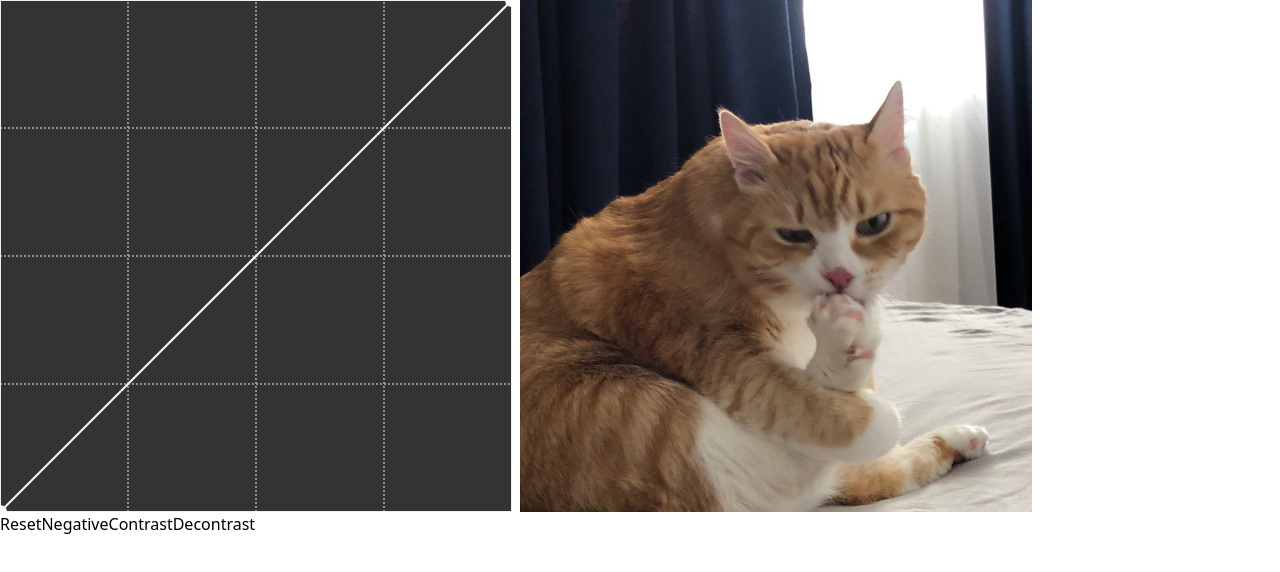
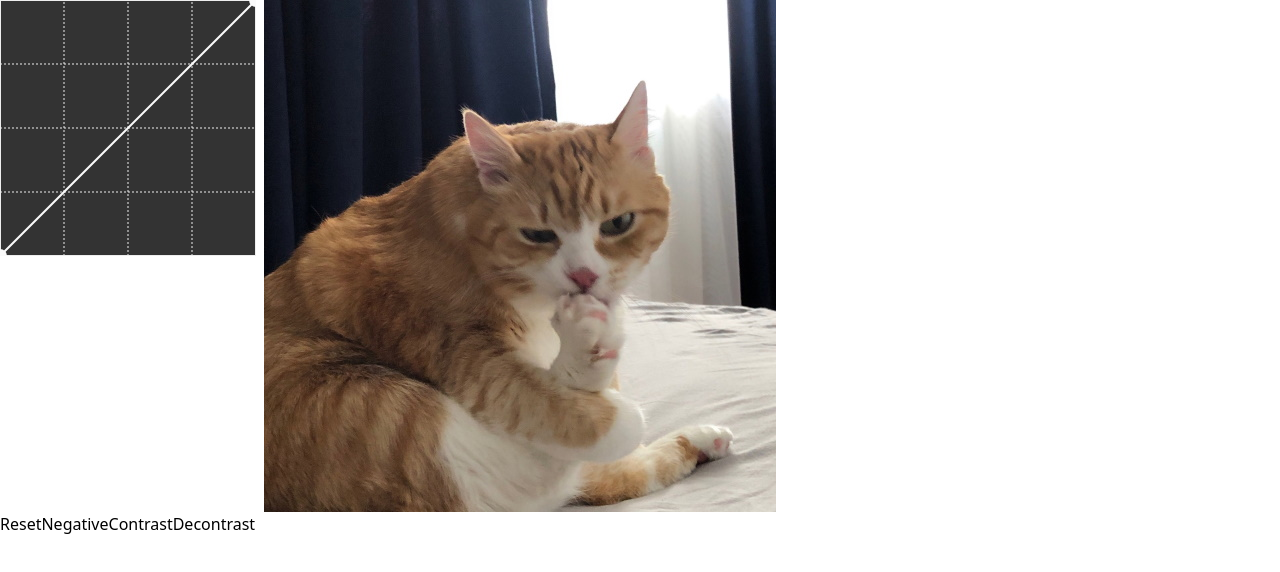
Before and after one commit to skorikovkr/color-correction, a Vue app: page / in a window 1280 px wide. Shown: the top 572 px of the page. Built offline with nearby package versions, Linux system fonts and the light colour scheme.

Commit message:
Only square shape of curve canvas

```diff
--- a/src/App.vue
+++ b/src/App.vue
@@ -7,11 +7,8 @@ import './style.css';
 const curveCanvas = ref<InstanceType<typeof CurveCanvas>>();
 const imageCanvas = ref<InstanceType<typeof HTMLCanvasElement>>();
 const ctx = ref<CanvasRenderingContext2D | null>();
-const curveCanvasSize = {
-  height: 512,
-  width: 512,
-}
-const ratioTo255 = curveCanvasSize.width / 256;  // assuming interpolation always start in x:0
+const curveCanvasSize = 256;
+const ratioTo255 = curveCanvasSize / 256;  // assuming interpolation always start in x:0
 const colorCount = {
   R: Array.from({ length: 256 }, () => 0),
   G: Array.from({ length: 256 }, () => 0),
@@ -108,28 +105,28 @@ const handleClick = () => {
 
 const handleNegativeClick = () => {
   curveCanvas.value?.set([
-    { x: 0, y: curveCanvasSize.height },
-    { x: curveCanvasSize.width, y: 0 }
+    { x: 0, y: curveCanvasSize },
+    { x: curveCanvasSize, y: 0 }
   ]);
 }
 
 const handleContrastClick = () => {
-  const contrastValue = 50;
+  const contrastValue = curveCanvasSize / 8;
   curveCanvas.value?.set([
     { x: 0, y: 0 },
-    { x: curveCanvasSize.width * 1/4, y: curveCanvasSize.height * 1/4 - contrastValue},
-    { x: curveCanvasSize.width * 3/4, y: curveCanvasSize.height * 3/4 + contrastValue },
-    { x: curveCanvasSize.width, y: curveCanvasSize.height }
+    { x: curveCanvasSize * 1/4, y: curveCanvasSize * 1/4 - contrastValue},
+    { x: curveCanvasSize * 3/4, y: curveCanvasSize * 3/4 + contrastValue },
+    { x: curveCanvasSize, y: curveCanvasSize }
   ]);
 }
 
 const handleDecontrastClick = () => {
-  const decontrastValue = 50;
+  const decontrastValue = curveCanvasSize / 8;
   curveCanvas.value?.set([
     { x: 0, y: 0 },
-    { x: curveCanvasSize.width * 1/4, y: curveCanvasSize.height * 1/4 + decontrastValue },
-    { x: curveCanvasSize.width * 3/4, y: curveCanvasSize.height * 3/4 - decontrastValue },
-    { x: curveCanvasSize.width, y: curveCanvasSize.height }
+    { x: curveCanvasSize * 1/4, y: curveCanvasSize * 1/4 + decontrastValue },
+    { x: curveCanvasSize * 3/4, y: curveCanvasSize * 3/4 - decontrastValue },
+    { x: curveCanvasSize, y: curveCanvasSize }
   ]);
 }
 </script>
@@ -138,10 +135,7 @@ const handleDecontrastClick = () => {
   <div class="flex gap-2 flex-auto">
     <CurveCanvas
       ref="curveCanvas"
-      :size="{
-        height: curveCanvasSize.height,
-        width: curveCanvasSize.width,
-      }"
+      :size="curveCanvasSize"
       :colorHistogram="colorCount"
       @curve-changed="onCurveChanged"
     />
--- a/src/components/CurveCanvas.vue
+++ b/src/components/CurveCanvas.vue
@@ -10,11 +10,6 @@ type BlockableDraggablePoint = {
   blockX?: boolean,
   blockY?: boolean
 };
-
-type Size = {
-  height: number,
-  width: number
-}
 
 type ColorHistogram = {
   R: number[],
@@ -29,11 +24,8 @@ type ColorHistogram = {
 
 const props = defineProps({
   size: {
-    type: Object as PropType<Size>,
-    default: {
-        width: 512,
-        height: 512
-    }
+    type: Number,
+    default: 512
   },
   colorHistogram: {
     type: Object as PropType<ColorHistogram>,
@@ -50,16 +42,16 @@ const emit = defineEmits<{
 }>()
 
 const isOutOfBounds = (p: Point, ignoreXAxis = false, ignoreYAxis = false) => {
-  if (!ignoreXAxis && (p.x < 0 || p.x > props.size.width))
+  if (!ignoreXAxis && (p.x < 0 || p.x > props.size))
     return true;
-  if (!ignoreYAxis && (p.y < 0 || p.y > props.size.height))
+  if (!ignoreYAxis && (p.y < 0 || p.y > props.size))
     return true;
   return false;
 }
 
 const initialPoints : BlockableDraggablePoint[] = [
   { x: 0, y: 0, blockX: true },
-  { x: props.size.width, y: props.size.height, blockX: true  },
+  { x: props.size, y: props.size, blockX: true  },
 ]
 const points = ref(initialPoints.map(p => ({...p})));
 
@@ -106,13 +98,13 @@ const curveOutOfBoundPoints = computed(() => {
   });
   // with upper bound
   cubicPolynomials.value.forEach(p => {
-    const upperD = p.polynomial.D - props.size.height - 0.5;  // find solution on a little lower height for prettier look
+    const upperD = p.polynomial.D - props.size - 0.5;  // find solution on a little lower height for prettier look
     const solutionsWithMax = solveCubic(p.polynomial.A, p.polynomial.B, p.polynomial.C, upperD);
     if (solutionsWithMax.length < 2) return;  // avoid unnecessary calculations
     const cubicSolutions : Point[] = [];
     solutionsWithMax.forEach(point => {
       if (point >= p.range.xmin && point <= p.range.xmax)
-        cubicSolutions.push({ x: point, y: props.size.height });
+        cubicSolutions.push({ x: point, y: props.size });
     });
     if (cubicSolutions.length == 2)
       pointsOutOfBounds.push(cubicSolutions);
@@ -168,12 +160,12 @@ const set = (ps : Point[]) => {
     points.value = initialPoints.map(p => ({...p}));
     throw new Error("Argument exception. Needs two or more points to build curve.");
   }
-  if ((ps as BlockableDraggablePoint[])[0].x !== 0 || (ps as BlockableDraggablePoint[])[ps.length-1].x !== props.size.width) {
+  if ((ps as BlockableDraggablePoint[])[0].x !== 0 || (ps as BlockableDraggablePoint[])[ps.length-1].x !== props.size) {
     points.value = initialPoints.map(p => ({...p}));
     throw new Error("Argument exception. First and last points must be at start and end of X axis.");
   }
   (ps as BlockableDraggablePoint[])[0].blockX = true;
-  (ps as BlockableDraggablePoint[])[0].blockY = true;
+  (ps as BlockableDraggablePoint[])[ps.length-1].blockX = true;
   points.value = ps.map(p => ({...p}));
 }
 
@@ -184,7 +176,7 @@ defineExpose({
 </script>
 
 <template>
-  <div class="curve-canvas-container" :style="{ height: size.height+'px', width: size.width+'px' }"
+  <div class="curve-canvas-container" :style="{ height: size+'px', width: size+'px' }"
     @mouseup="handleStopDragging"
     @mousemove="handleChangeCoords"
     @mousedown="handleNotPointMouseDown"
@@ -193,27 +185,27 @@ defineExpose({
     <svg class="curve-canvas">
         <!-- Grid -->
         <line v-for="i in (4-1)"
-            :x1="i*size.width/4" :y1="0" :x2="i*size.width/4" :y2="size.height"
+            :x1="i*size/4" :y1="0" :x2="i*size/4" :y2="size"
             stroke="#eeeeee" stroke-width="1" stroke-dasharray="2,2"
         />
         <line v-for="i in (4-1)"
-            :x1="0" :y1="i*size.height/4" :x2="size.width" :y2="i*size.height/4"
+            :x1="0" :y1="i*size/4" :x2="size" :y2="i*size/4"
             stroke="#eeeeee" stroke-width="1" stroke-dasharray="2,2"
         />
 
         <!-- Bounds -->
-        <line :x1="0"          :y1="0"           :x2="size.width" :y2="0"           stroke="#eeeeee" stroke-width="2" />
-        <line :x1="size.width" :y1="0"           :x2="size.width" :y2="size.height" stroke="#eeeeee" stroke-width="2" />
-        <line :x1="size.width" :y1="size.height" :x2="0"          :y2="size.height" stroke="#eeeeee" stroke-width="2" />
-        <line :x1="0"          :y1="size.height" :x2="0"          :y2="0"           stroke="#eeeeee" stroke-width="2" />
+        <line :x1="0"    :y1="0"    :x2="size" :y2="0"    stroke="#eeeeee" stroke-width="2" />
+        <line :x1="size" :y1="0"    :x2="size" :y2="size" stroke="#eeeeee" stroke-width="2" />
+        <line :x1="size" :y1="size" :x2="0"    :y2="size" stroke="#eeeeee" stroke-width="2" />
+        <line :x1="0"    :y1="size" :x2="0"    :y2="0"    stroke="#eeeeee" stroke-width="2" />
 
         <!-- Histogram -->
         <rect
           v-for="(value, i) in (colorHistogram?.RGB ?? [])"
-          :x="(i-1) * size.width/256"
+          :x="(i-1) * size/256"
           :y="1"
-          :height="colorHistogram?.maxRGB === 0 ? 0 : value / (colorHistogram?.maxRGB ?? 1) * size.height"
-          :width="size.width/256"
+          :height="colorHistogram?.maxRGB === 0 ? 0 : value / (colorHistogram?.maxRGB ?? 1) * size"
+          :width="size/256"
           fill="#666666"
         />
 
```
